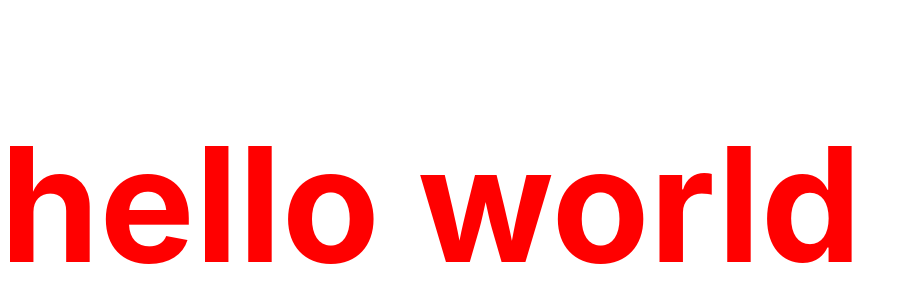
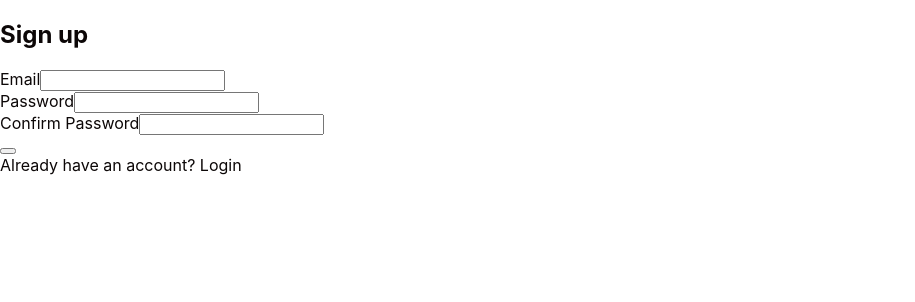
Before and after one commit to sf-adams/ClanHub, a React (Create React App) app in the folder client/: page /login in a window 1280 px wide. Shown: the top 302 px of the page, without its empty margins (0-915 px from the left). Built offline with nearby package versions, Linux system fonts and the light colour scheme.

Commit message:
added use effect hooks for filed change in signup form

```diff
--- a/client/src/App.js
+++ b/client/src/App.js
@@ -1,10 +1,9 @@
 import "./styles/css/style.css";
+import Signup from "./components/login/Signup"
 
 function App() {
   return (
-    <div className="App">
-      <h1>hello world</h1>
-    </div>
+    <Signup></Signup>
   );
 }
 
--- a/client/src/auth/firebase-config.js
+++ b/client/src/auth/firebase-config.js
@@ -1,4 +1,6 @@
 import { initializeApp } from "firebase/app";
+import firebase from 'firebase/app';
+import 'firebase/auth';
 import { getFirestore } from '@firebase/firestore';
 require('dotenv').config();
 
@@ -15,3 +17,6 @@ const firebaseConfig = {
 const app = initializeApp(firebaseConfig);
 
 export const db = getFirestore(app);
+export const auth = app.auth();
+
+export default app;
--- /dev/null
+++ b/client/src/components/login/Signup.js
@@ -0,0 +1,67 @@
+import React, {useState, useEffect} from "react";
+
+export default function Signup() {
+
+    const [users, setUsers] = useState([]);
+
+    const [email, setEmail] = useState('');
+    const [password, setPassword] = useState('');
+    const [passwordConfirm, setPasswordConfirm] = useState("");
+
+    const handleEmailChange = (ev)=> {
+      setEmail(ev.target.value)
+    }
+
+     const handlePasswordChange = (ev) => {
+       setPassword(ev.target.value);
+     };
+
+      const handlePasswordConfirmChange = (ev) => {
+        setPasswordConfirm(ev.target.value);
+      };
+
+  return (
+    <>
+      <div>
+        <h2>Sign up</h2>
+        <form action="POST" className="group">
+          <div className="form-item email-group-login">
+            <label htmlFor="email">Email</label>
+            <input
+              type="email"
+              id="email"
+              name="email"
+              value={email}
+              required
+              onChange={handleEmailChange}
+            />
+          </div>
+          <div className="group">
+            <label htmlFor="passwprd">Password</label>
+            <input
+              type="password"
+              id="password"
+              name="password"
+              value={password}
+              required
+              onChange={handlePasswordChange}
+            />
+          </div>
+          <div className="group">
+            <label htmlFor="password-confirm">Confirm Password</label>
+            <input
+              type="password"
+              id="password-confirm"
+              name="passwordConfirm"
+              value={passwordConfirm}
+              required
+              onChange={handlePasswordConfirmChange}
+            />
+          </div>
+          <button type="sumbit" onClick="handleSubmit"></button>
+        </form>
+      </div>
+      <div>Already have an account? Login</div>
+    </>
+  );
+}
--- a/client/src/styles/css/style.css
+++ b/client/src/styles/css/style.css
@@ -1,9 +1,13 @@
 body {
-  color: red;
+  color: #0c0707;
 }
 
 h1 {
   font-size: 10em;
 }
 
+body {
+  background-color: #ffffff;
+}
+
 /*# sourceMappingURL=style.css.map */
--- a/client/src/styles/scss/base/_typography.scss
+++ b/client/src/styles/scss/base/_typography.scss
@@ -2,5 +2,5 @@
 
 
 body {
-    color: red;
+    color: rgb(59, 44, 44);
 }
```
Also changed, not shown: client/src/containers/Login.js (added).
